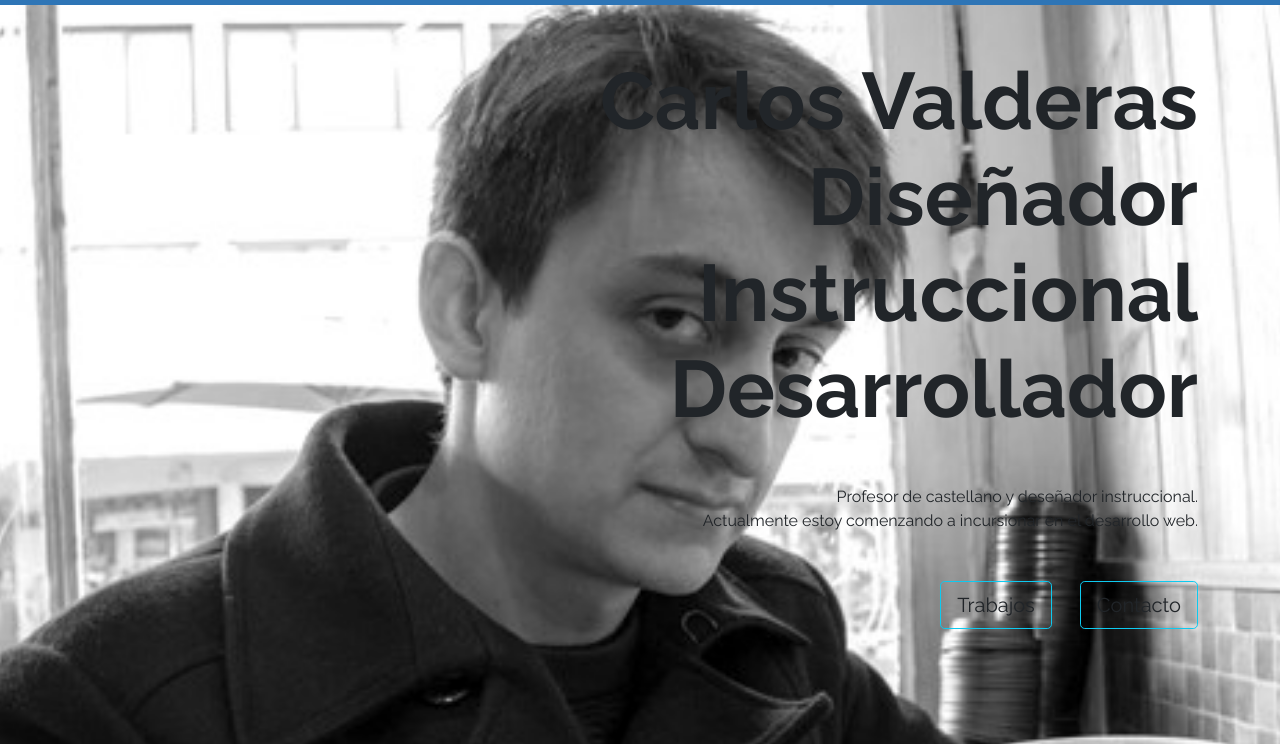
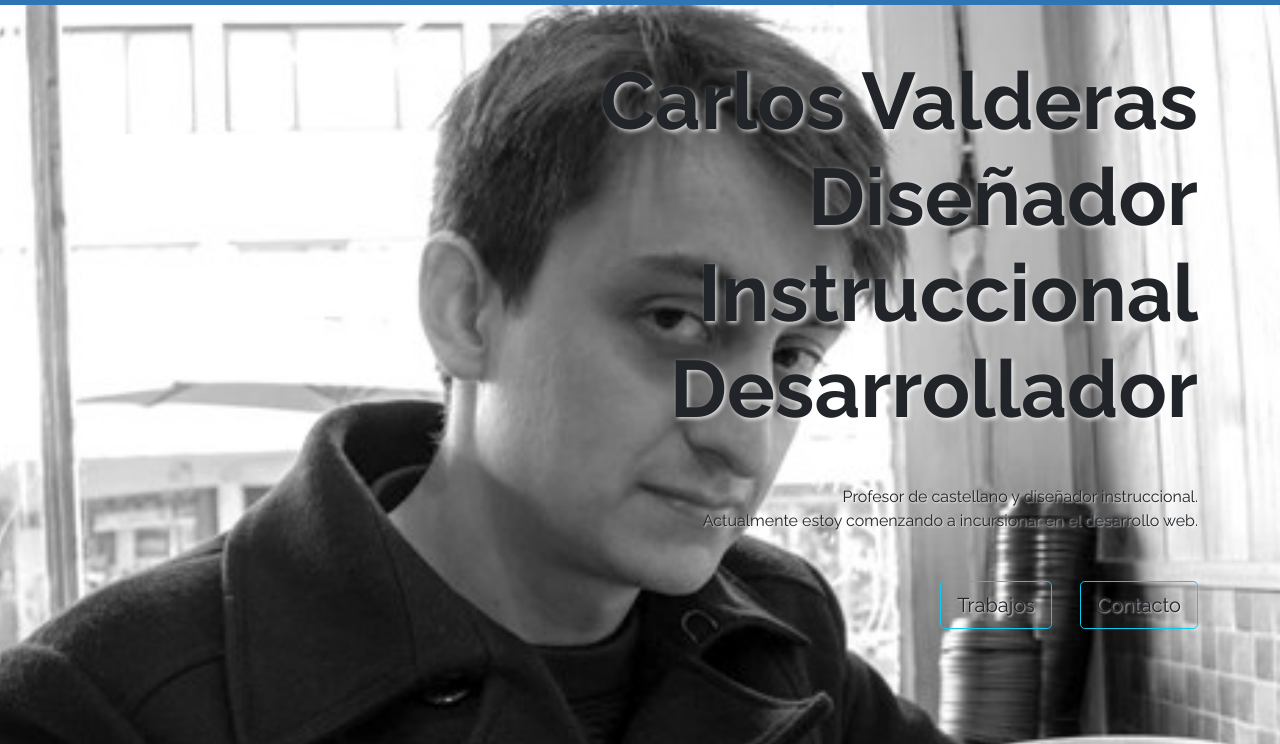
Before and after one commit to P-antallo/CV-development.github.io, a plain HTML site: page index.html in a window 1280 px wide. Shown: the part 91-835 px from the top of the page. Drawn offline with nearby package versions, Linux system fonts and the light colour scheme.

Commit message:
contorno blanco h1 /text-shadow

```diff
--- a/index.html
+++ b/index.html
@@ -51,20 +51,21 @@
     <header id="Hero-Section" class="text-dark text-end py-5 mt-5">
         <div class="container">
             <div class="ms-auto col-12 col-md-9 ">
-                <h1 class="display-1 fw-bold my-5">
+                <h1 class="display-1 fw-bold my-5" style="text-shadow: 2px 2px 4px rgba(255, 255, 255, 0.8);">
                     Carlos Valderas<br>Diseñador Instruccional<br>Desarrollador
                 </h1>
-                <p class="my-5">
-                    Profesor de castellano y deseñador instruccional. <br>
+                <p class="my-5" style="text-shadow: 1px 1px 2px rgba(255, 255, 255, 0.8);">
+                    Profesor de castellano y diseñador instruccional. <br>
                     Actualmente estoy comenzando a incursionar en el desarrollo web.
                 </p>
                 <div class="mb-5 pb-5">
-                    <a class="btn btn-lg btn-outline-info text-dark me-4" href=#Mis-trabajos>Trabajos</a>
-                    <a class="btn btn-lg btn-outline-info text-dark" href=#Contacto>Contacto</a>
+                    <a class="btn btn-lg btn-outline-info text-dark me-4" href=#Mis-trabajos style="text-shadow: 1px 1px 2px rgba(255, 255, 255, 0.8);">Trabajos</a>
+                    <a class="btn btn-lg btn-outline-info text-dark" href=#Contacto style="text-shadow: 1px 1px 2px rgba(255, 255, 255, 0.8);">Contacto</a>
                 </div>
             </div>
         </div>
     </header>
+
 
 
     <section id="Acerca-de-mi" class="container text-center my-5">
```
